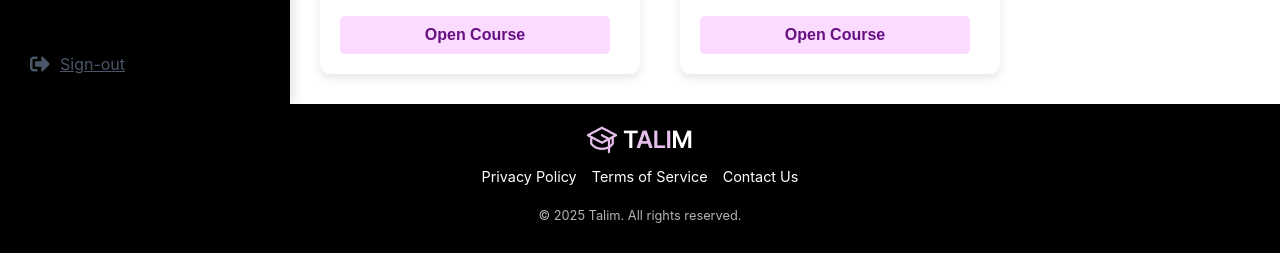
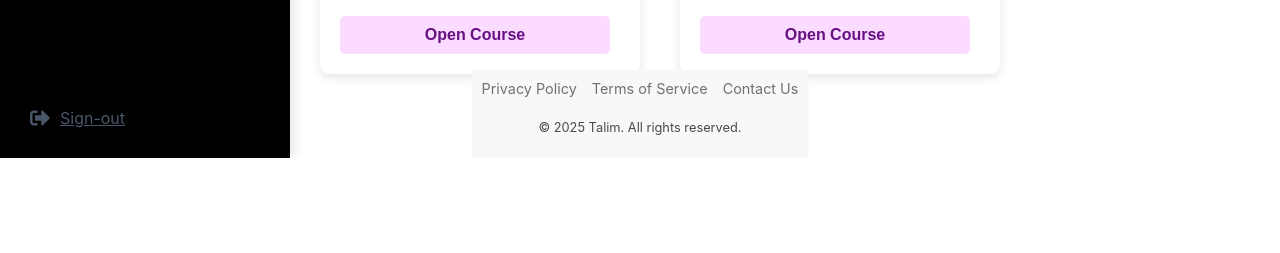
Before and after one commit to Abdullahtahirrr/TALIM, a React (Create React App) app in the folder frontend/: page / in a window 1280 px wide. Shown: the part 642-895 px from the top of the page. After the commit the page ends 800 px from the top, so only its background shows below. Built offline with nearby package versions, Linux system fonts and the light colour scheme.

Commit message:
Removed footer and added content

```diff
--- a/frontend/src/pages/StudentDashboard.js
+++ b/frontend/src/pages/StudentDashboard.js
@@ -79,11 +79,23 @@ const StudentDashboard = () => {
               <CourseCard key={index} {...course} />
             ))}
           </div>
+                <div className="footer-content">
+                  {/* Center: Navigation Links */}
+                  <nav className="footer-links">
+                    <a href="/privacy-policy">Privacy Policy</a>
+                    <a href="/terms">Terms of Service</a>
+                    <a href="/contact">Contact Us</a>
+                  </nav>
+
+                  {/* Right: Copyright Info */}
+                  <div className="footer-copy">
+                    <p>&copy; {new Date().getFullYear()} Talim. All rights reserved.</p>
+                  </div>
+                </div>
         </div>
       </div>
 
-      {/* Footer at the bottom */}
-      <Footer />
+
     </div>
   );
 };
--- a/frontend/src/styles/StudentDashboard.css
+++ b/frontend/src/styles/StudentDashboard.css
@@ -102,14 +102,28 @@
     top: var(--header-height); /* Starts below the header */
 }
 
-/* Footer dynamically stays at the bottom */
-.footer {
-    width: 100%;
-    margin-top: auto; /* Pushes footer to the bottom when content is less */
-    position: relative;
-}
-
 /* Ensure the button aligns to the right */
 .right-button {
     margin-left: auto;
 }
+.footer-links a {
+    color: rgb(113, 113, 113);
+    text-decoration: none;
+    font-size: 0.9rem;
+    transition: color 0.3s;
+}
+
+.footer-content {
+    display: flex;
+    flex-direction: column;
+    align-items: center;
+    justify-content: center;
+    position: absolute;
+    bottom: 0;
+    left: 50%;
+    transform: translateX(-50%); /* Center horizontally */
+    max-width: 100%; /* Prevents horizontal overflow */
+    width: fit-content; /* Adjusts width to content */
+    padding: 10px;
+    background-color: #f8f8f8; /* Optional */
+}
```
